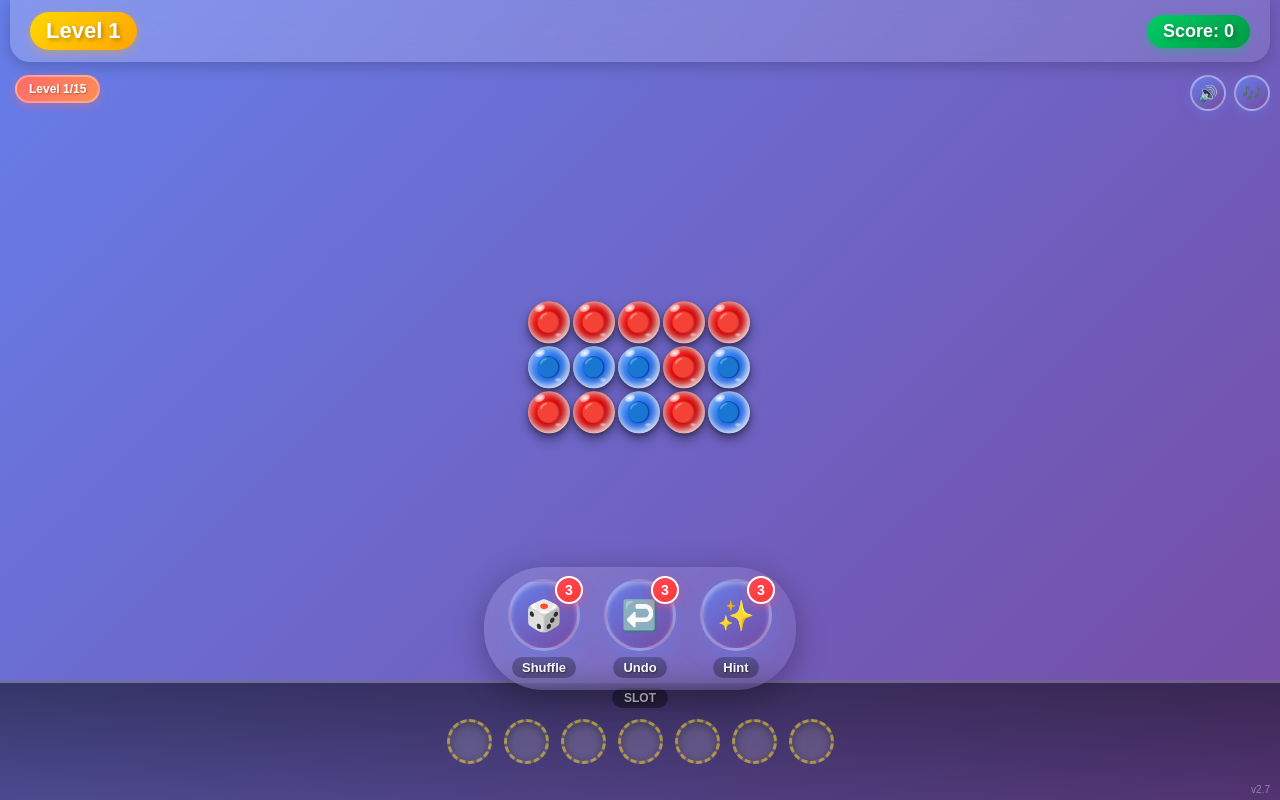
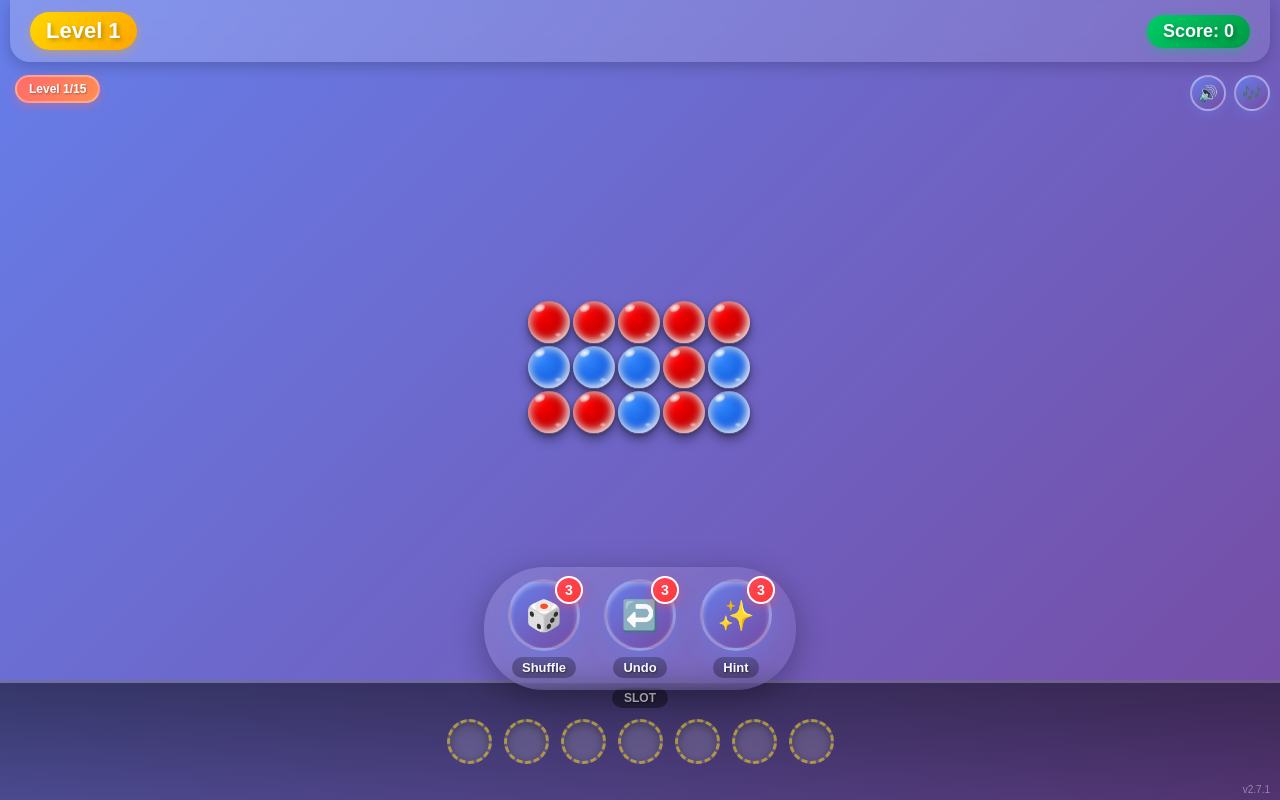
Before and after one commit to sylviaforvideo01-del/ball-match, a website: page index.html in a window 1280 px wide. Both pictures are taken after a click on the button "START GAME". Drawn offline with Linux system fonts and the light colour scheme.

Commit message:
v2.7.1: Remove emoji from balls - clean color only design

```diff
--- a/index.html
+++ b/index.html
@@ -3,7 +3,7 @@
 <head>
     <meta charset="UTF-8">
     <meta name="viewport" content="width=device-width, initial-scale=1.0, maximum-scale=1.0, user-scalable=no">
-    <title>Ball Match 3D v2.7</title>
+    <title>Ball Match 3D v2.7.1</title>
     <style>
         * { margin: 0; padding: 0; box-sizing: border-box; -webkit-tap-highlight-color: transparent; user-select: none; }
         body { font-family: 'Microsoft YaHei', sans-serif; background: linear-gradient(135deg, #667eea 0%, #764ba2 100%); min-height: 100vh; overflow: hidden; touch-action: none; }
@@ -82,7 +82,7 @@
     </div>
 
     <div id="gameContainer" style="display: none;">
-        <div id="versionDisplay">v2.7</div>
+        <div id="versionDisplay">v2.7.1</div>
         <div id="soundControls">
             <button class="soundBtn" id="clickSoundBtn" title="Sound Effects">🔊</button>
             <button class="soundBtn" id="cheerSoundBtn" title="Cheer Effects">🎶</button>
@@ -182,15 +182,15 @@
         const CONFIG = {
             slotCount: 7,
             colors: [
-                { name: 'red', bg: 'radial-gradient(circle at 30% 30%, #ff0000, #990000)', emoji: '🔴' },
-                { name: 'blue', bg: 'radial-gradient(circle at 30% 30%, #3388ff, #0044cc)', emoji: '🔵' },
-                { name: 'yellow', bg: 'radial-gradient(circle at 30% 30%, #ffdd33, #ff9900)', emoji: '🟡' },
-                { name: 'green', bg: 'radial-gradient(circle at 30% 30%, #00aa00, #006600)', emoji: '🟢' },
-                { name: 'purple', bg: 'radial-gradient(circle at 30% 30%, #aa44ff, #6600cc)', emoji: '🟣' },
-                { name: 'white', bg: 'radial-gradient(circle at 30% 30%, #f8f8f8, #d0d0d0)', emoji: '⚪' },
-                { name: 'cyan', bg: 'radial-gradient(circle at 30% 30%, #00ffff, #00aaaa)', emoji: '💎' },
-                { name: 'pink', bg: 'radial-gradient(circle at 30% 30%, #ff88dd, #cc3399)', emoji: '💗' },
-                { name: 'brown', bg: 'radial-gradient(circle at 30% 30%, #8b4513, #5c2e0c)', emoji: '🟤' }
+                { name: 'red', bg: 'radial-gradient(circle at 30% 30%, #ff0000, #990000)', emoji: '' },
+                { name: 'blue', bg: 'radial-gradient(circle at 30% 30%, #3388ff, #0044cc)', emoji: '' },
+                { name: 'yellow', bg: 'radial-gradient(circle at 30% 30%, #ffdd33, #ff9900)', emoji: '' },
+                { name: 'green', bg: 'radial-gradient(circle at 30% 30%, #00aa00, #006600)', emoji: '' },
+                { name: 'purple', bg: 'radial-gradient(circle at 30% 30%, #aa44ff, #6600cc)', emoji: '' },
+                { name: 'white', bg: 'radial-gradient(circle at 30% 30%, #f8f8f8, #d0d0d0)', emoji: '' },
+                { name: 'cyan', bg: 'radial-gradient(circle at 30% 30%, #00ffff, #00aaaa)', emoji: '' },
+                { name: 'pink', bg: 'radial-gradient(circle at 30% 30%, #ff88dd, #cc3399)', emoji: '' },
+                { name: 'brown', bg: 'radial-gradient(circle at 30% 30%, #8b4513, #5c2e0c)', emoji: '' }
             ],
             levels: [
                 { rows: 3, cols: 5, layers: 1, types: 2, name: "First Try" },
@@ -331,7 +331,7 @@
                             ball.dataset.layer = layer;
                             ball.dataset.row = row;
                             ball.dataset.col = col;
-                            ball.textContent = ballData[ballIndex].emoji;
+                            ball.textContent = '';
                             ball.addEventListener('click', (e) => this.onBallClick(e, ball));
                             board.appendChild(ball); this.balls.push(ball); ballIndex++;
                         }
@@ -528,7 +528,7 @@
                 const clickableBalls = this.balls.filter(b => !b.classList.contains('blocked') && !this.slots.includes(b));
                 const colors = clickableBalls.map(b => b.dataset.color);
                 for (let i = colors.length - 1; i > 0; i--) { const j = Math.floor(Math.random() * (i + 1)); [colors[i], colors[j]] = [colors[j], colors[i]]; }
-                clickableBalls.forEach((ball, index) => { const colorData = CONFIG.colors.find(c => c.name === colors[index]); ball.dataset.color = colors[index]; ball.style.background = colorData.bg; ball.textContent = colorData.emoji; });
+                clickableBalls.forEach((ball, index) => { const colorData = CONFIG.colors.find(c => c.name === colors[index]); ball.dataset.color = colors[index]; ball.style.background = colorData.bg; ball.textContent = ''; });
             }
             undo() {
                 if (this.history.length === 0) return;
```
